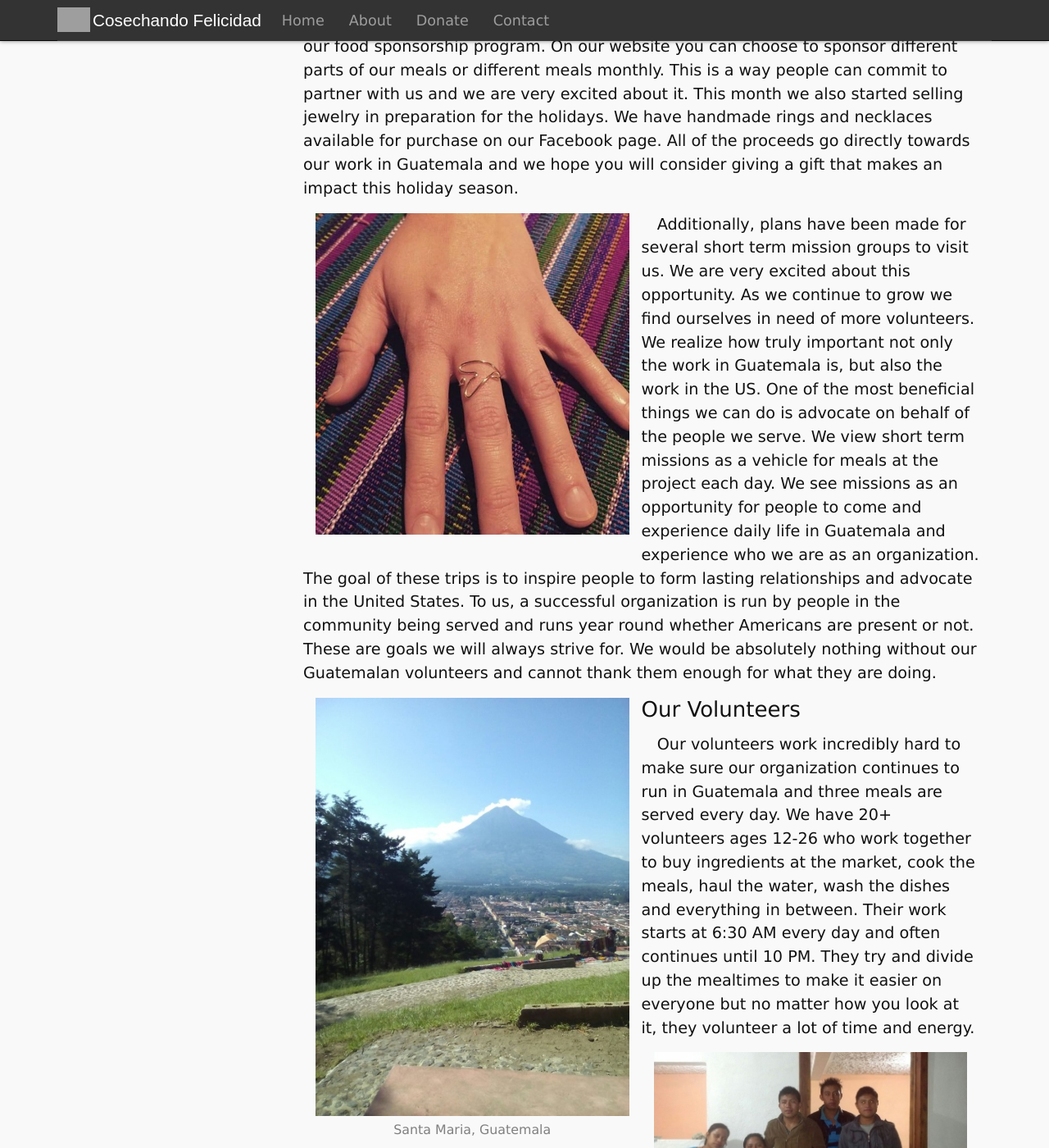
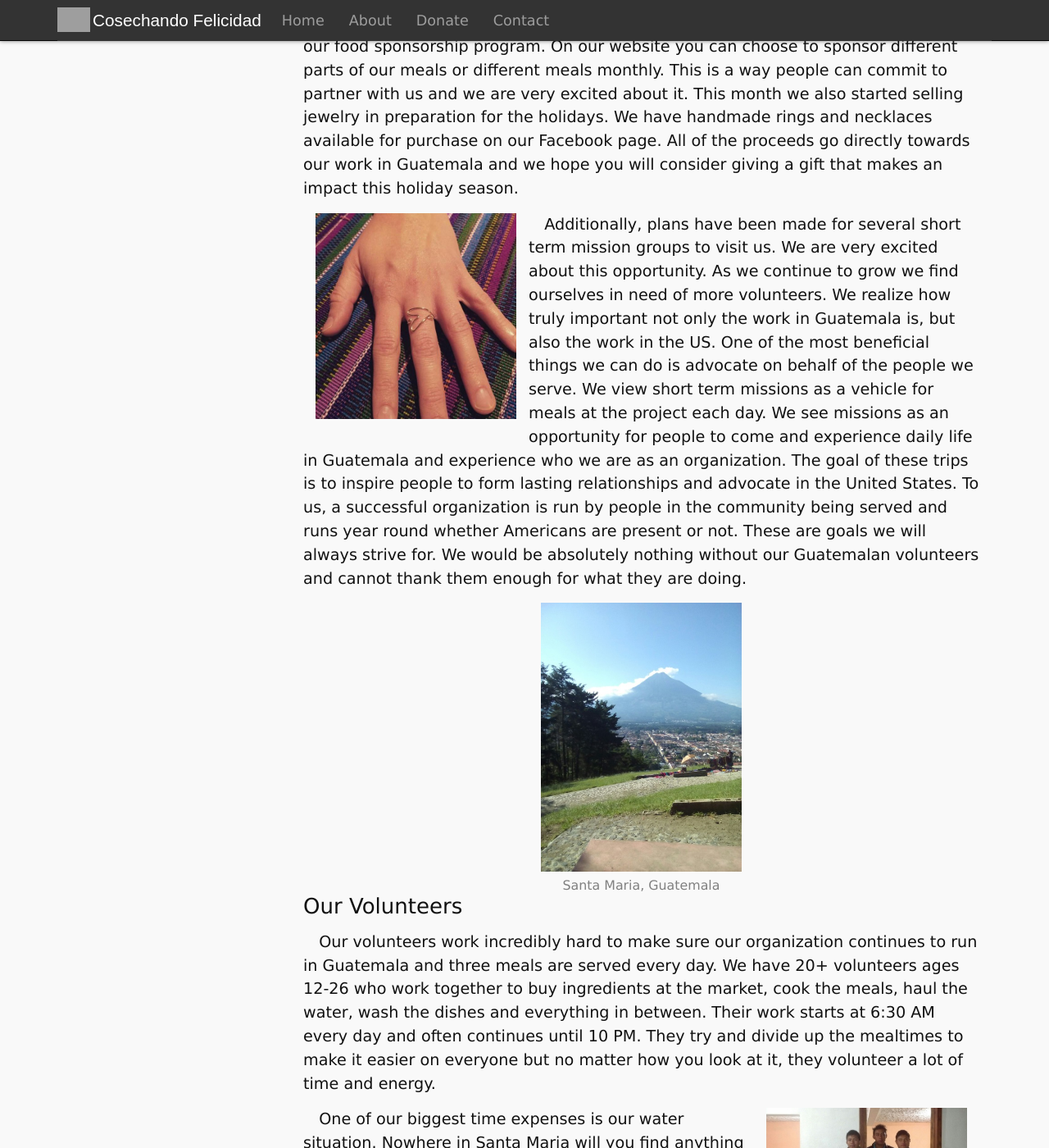
Before and after one commit to harvestinghappiness/harvestinghappiness.github.io, a Jekyll site: the page built from _posts/2015-11-01-November-Newsletter.md, in a window 1280 px wide and 1400 px high, scrolled down 265 px. Shown: the whole window at 82% size. Built offline with Jekyll 4.4.1, drawn with Linux system fonts in a browser that asks for light colours.

Commit message:
more figure options

```diff
--- a/_includes/figure.html
+++ b/_includes/figure.html
@@ -1,4 +1,4 @@
-<figure class="{% if include.size == 'full' %}col-sm-12{% elsif include.size == 'half' %}col-sm-6{% elsif include.size == 'third' %}col-sm-4{% elsif include.size == 'quarter' %}col-sm-3{% else %}col-sm-4{% endif %} {% if include.side %}{{ include.side }}{% endif %}">
+<figure class="{% if include.size == 'full' %}col-sm-12{% elsif include.size == 'half' %}col-sm-6{% elsif include.size == 'third' %}col-sm-4{% elsif include.size == 'quarter' %}col-sm-3{% else %}col-sm-4{% endif %}{% if include.side %} {{ include.side }}{% endif %}">
 	<img src="{{ site.url }}/images/{{ include.src }}" alt="{% if include.alt %}{{ include.alt }}{% elsif include.caption %}{{ include.caption | strip_html }}{% endif %}">
 	<figcaption>{% if include.caption %}{{ include.caption }}{% endif %}</figcaption>
 </figure>
--- a/_posts/2015-11-01-November-Newsletter.md
+++ b/_posts/2015-11-01-November-Newsletter.md
@@ -23,7 +23,7 @@ towards our work in Guatemala and we hope you will
 consider giving a gift that makes an impact this holiday
 season.
 
-{% include figure.html src="ring.jpg" size="half" %}
+{% include figure.html src="ring.jpg" %}
 
 Additionally, plans have been made for several short
 term mission groups to visit us. We are very excited
@@ -46,7 +46,7 @@ we will always strive for. We would be absolutely
 nothing without our Guatemalan volunteers and cannot
 thank them enough for what they are doing.
 
-{% include figure.html src="santamariavolc.jpg" caption="Santa Maria, Guatemala" size="half" %}
+{% include figure.html src="santamariavolc.jpg" caption="Santa Maria, Guatemala" side="center" %}
 
 ###Our Volunteers
 
@@ -61,7 +61,7 @@ divide up the mealtimes to make it easier on everyone but
 no matter how you look at it, they volunteer a lot of time
 and energy.
 
-{% include figure.html src="volunteers6.jpg" side="right" size="half" %}
+{% include figure.html src="volunteers6.jpg" side="right" %}
 
 One of our biggest time expenses is our water situation.
 Nowhere in Santa Maria will you find anything that
@@ -90,7 +90,7 @@ factory. Others walk 2 hours to work in the fields for 8
 hours and then walk the 2 hours home. Others get up at 4
 AM to iron clothes.
 
-{% include figure.html src="cristianemilybrennan.jpg" side="right" size="half" %}
+{% include figure.html src="cristianemilybrennan.jpg" side="right" %}
 
 With all this going on you might ask yourself why they
 volunteer. Truth is, they absolutely love volunteering. It
@@ -118,7 +118,7 @@ gives them hope. When we look at our volunteers and all
 God has done in their lives we see an incredible hope for
 the future.
 
-{% include figure.html src="volunteers2.jpg" size="half" %}
+{% include figure.html src="volunteers2.jpg" %}
 
 It is easy to feel overwhelmed and it is probably safe to
 say it happens on a near daily basis. We have no special
--- a/css/style.css
+++ b/css/style.css
@@ -173,6 +173,11 @@ article.post-content p {
   text-indent: 1em;
 }
 
+.center {
+  float: none;
+  margin: 0 auto;
+}
+
 @media screen and (min-width: 767px) {
   .nav li.active > a {
     border-bottom: 3px solid #cc7a6f;
```
